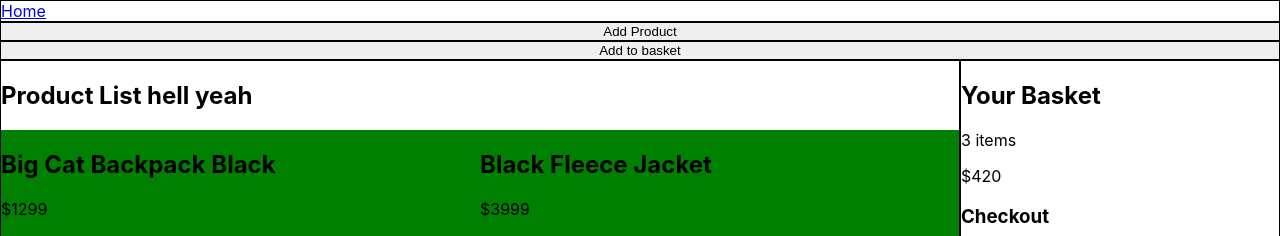
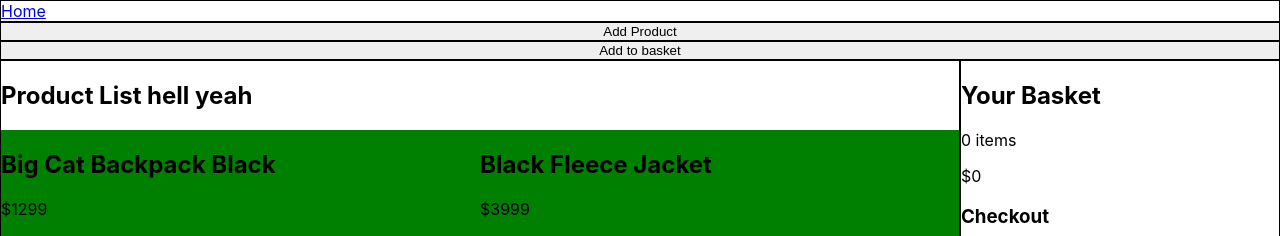
Before and after one commit to jonasholbech/react-webshop-a2021, a React (Create React App) app: page / in a window 1280 px wide. Shown: the top 236 px of the page. Built offline with nearby package versions, Linux system fonts and the light colour scheme.

Commit message:
add static product to basket

```diff
--- a/src/App.js
+++ b/src/App.js
@@ -157,7 +157,7 @@ function App() {
       soldout: 0,
     },
   ]);
-  const [basket, setBasket] = useState([1, 2, 3]);
+  const [basket, setBasket] = useState([]);
   function addProduct() {
     setProducts((oldProducts) =>
       oldProducts.concat({ productdisplayname: "Hi", price: 12 })
@@ -165,7 +165,10 @@ function App() {
   }
   function addToBasket() {
     setBasket(function (oldBasket) {
-      const nextState = oldBasket.concat(4);
+      const nextState = oldBasket.concat({
+        productdisplayname: "T-Shirt",
+        price: 120,
+      });
       return nextState;
     });
   }
@@ -184,7 +187,7 @@ function App() {
       <button className="full-bleed" onClick={addProduct}>
         Add Product
       </button>
-      <button onClick={addToBasket} class="full-bleed">
+      <button onClick={addToBasket} className="full-bleed">
         Add to basket
       </button>
       <ProductList products={productCopy} break="hell yeah" />
--- a/src/components/MyBasket.js
+++ b/src/components/MyBasket.js
@@ -1,9 +1,14 @@
 export default function MyBasket(props) {
+  const initialValue = 0;
+  let sum = props.basket.reduce(function (previousValue, currentValue) {
+    return previousValue + currentValue.price;
+  }, initialValue);
+
   return (
     <div>
       <h2>Your Basket</h2>
       <p>{props.basket.length} items</p>
-      <p>$420</p>
+      <p>${sum}</p>
     </div>
   );
 }
```
